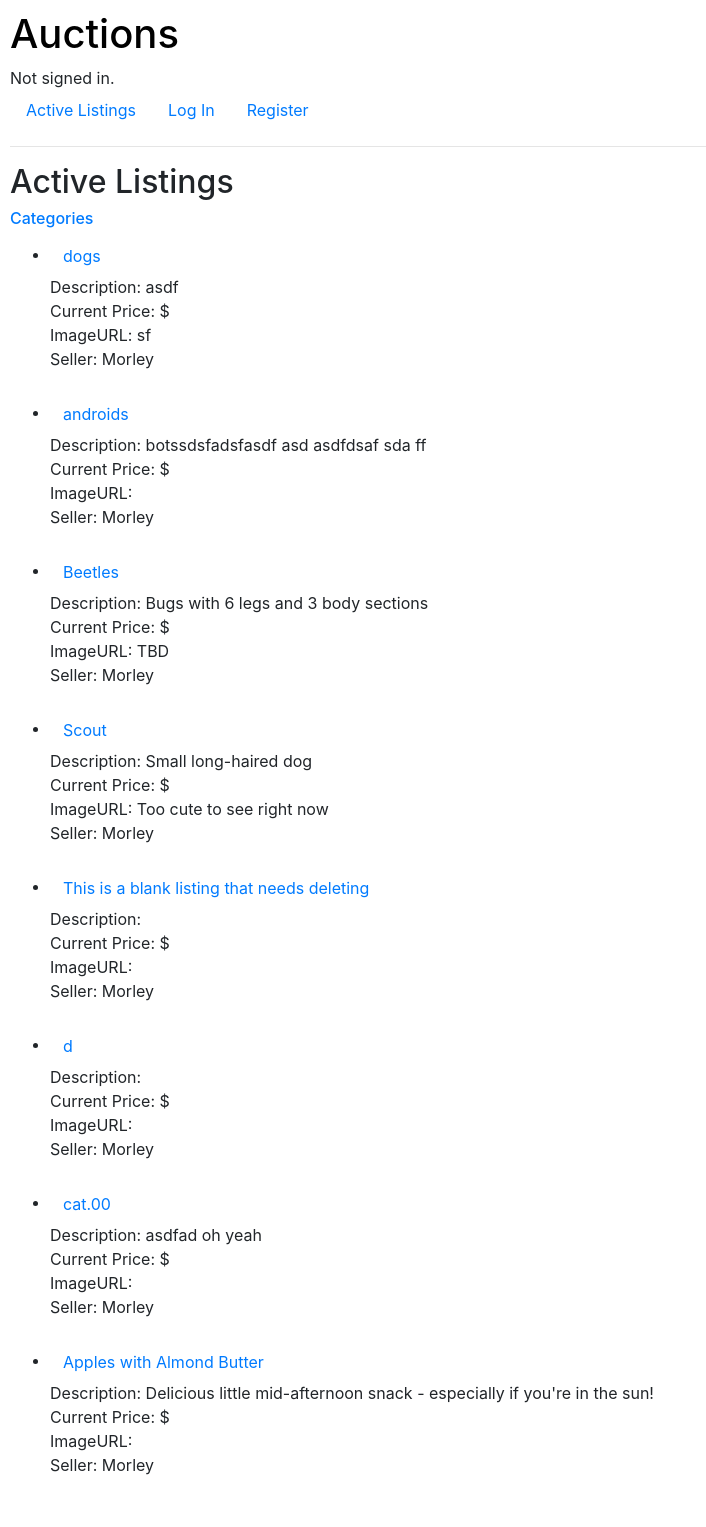
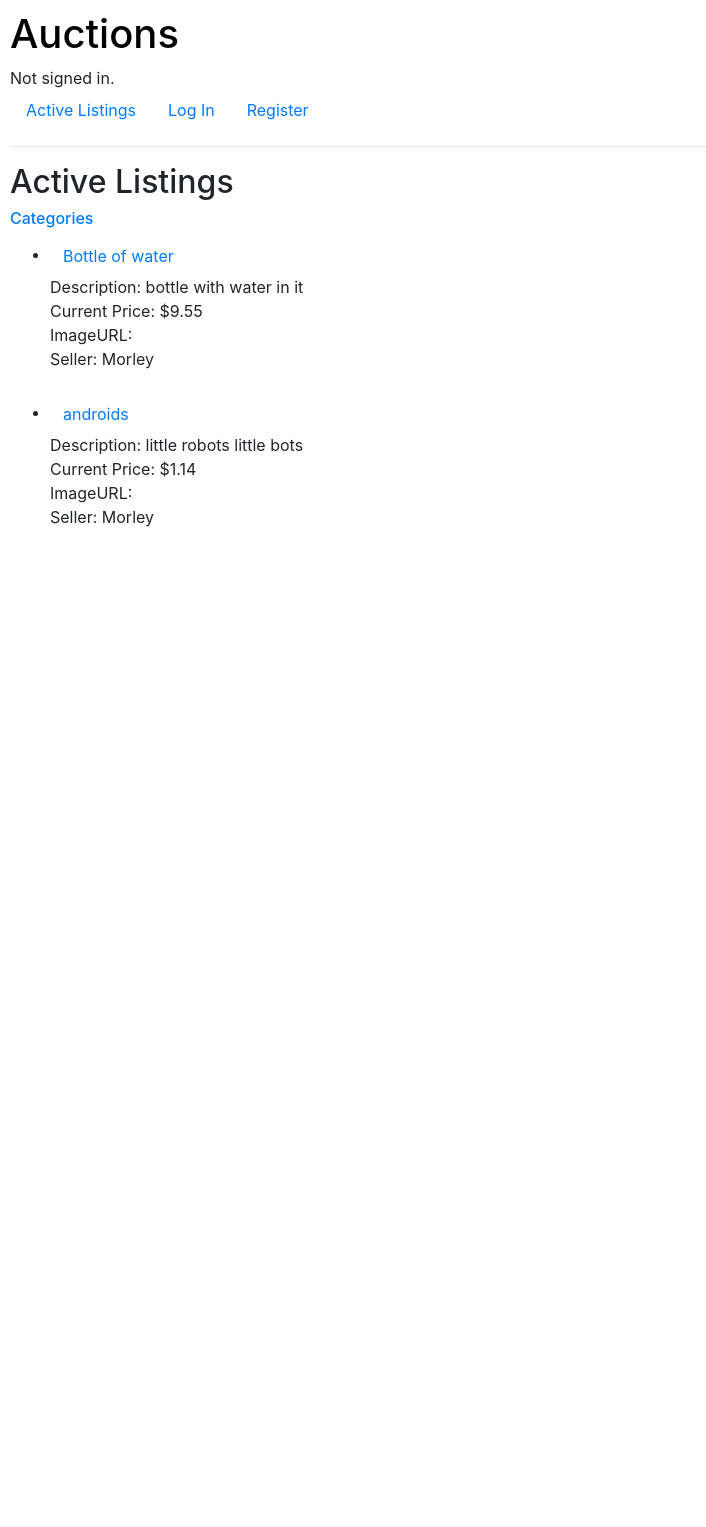
Before and after one commit to Spoonbadger/Project2-commerce, a Django app: page / in a window 1280 px wide. Shown: the whole page, without its empty margins (0-706 px from the left). After the commit the page ends 527 px from the top, so only its background shows below. Run offline with Django 3.2, Linux system fonts and the light colour scheme; data comes from the database, SQL or seed files in the repository; some libraries are stand-ins or nearby versions.

Commit message:
Feat: auction bidding feature

```diff
--- a/auctions/models.py
+++ b/auctions/models.py
@@ -1,17 +1,17 @@
 from django.contrib.auth.models import AbstractUser
 from django.db import models
 
+
 class Bid(models.Model):
-    new_bid = models.DecimalField(max_digits=10, decimal_places=2)
+    new_bid = models.DecimalField(max_digits=10, blank=True, decimal_places=2)
     user = models.ForeignKey('User', on_delete=models.CASCADE, related_name="bidding_user")
-    starting_bid = models.DecimalField(max_digits=10, decimal_places=2)
 
 
 class Category(models.Model):
-    categoryName = models.CharField(max_length=64)
+    category_name = models.CharField(max_length=64)
 
     def __str__(self):
-        return self.categoryName
+        return self.category_name
 
 
 class Comments(models.Model):
@@ -24,11 +24,10 @@
     title = models.CharField(max_length=64)
     description = models.TextField()
     imageURL = models.URLField(max_length=200, blank=True)
-    price = models.ForeignKey('Bid', on_delete=models.CASCADE, related_name="bid")
+    current_bid = models.ForeignKey('Bid', on_delete=models.CASCADE, related_name="listing", default=0)
     isActive = models.BooleanField(default=True)
     seller = models.ForeignKey('User', on_delete=models.CASCADE, blank=True, related_name="seller")
     category = models.ForeignKey('Category', on_delete=models.CASCADE, related_name="category")
-
 
     def __str__(self):
         return self.title
--- a/auctions/templates/auctions/create_listing.html
+++ b/auctions/templates/auctions/create_listing.html
@@ -12,7 +12,7 @@
         <label for="category">Category:</label>
         <select name="listing_category" id="category" required>
             {% for category in categories %}
-                <option value="{{ category }}">{{ category }}</option>
+                <option value="{{ category.category_name }}">{{ category.category_name }}</option>
             {% endfor %}
         </select><br>
         <label for="image_url">Image URL (optional):</label>
--- a/auctions/templates/auctions/index.html
+++ b/auctions/templates/auctions/index.html
@@ -9,7 +9,7 @@
                 <li>
                     <a href="{% url 'auctions:listing' title=listing.title %}" class="btn btn-link">{{ listing.title }}</a><br>
                     Description: {{ listing.description }}<br>
-                    Current Price: ${{ listing.price }}<br>
+                    Current Price: ${{ listing.current_bid.new_bid }}<br>
                     ImageURL: {{ listing.imageURL }}<br>
                     Seller: {{ listing.seller.username }}
                 </li><br>
--- a/auctions/templates/auctions/register.html
+++ b/auctions/templates/auctions/register.html
@@ -8,7 +8,7 @@
         <div>{{ message }}</div>
     {% endif %}
 
-    <form action="{% url 'register' %}" method="post">
+    <form action="{% url 'auctions:register' %}" method="post">
         {% csrf_token %}
         <div class="form-group">
             <input class="form-control" autofocus type="text" name="username" placeholder="Username">
@@ -25,6 +25,6 @@
         <input class="btn btn-primary" type="submit" value="Register">
     </form>
 
-    Already have an account? <a href="{% url 'login' %}">Log In here.</a>
+    Already have an account? <a href="{% url 'auctions:login' %}">Log In here.</a>
 
 {% endblock %}
--- a/auctions/templates/auctions/watchlist.html
+++ b/auctions/templates/auctions/watchlist.html
@@ -8,8 +8,12 @@
             {% for listing in watchlistings %}
                 <li>
                     <a href="{% url 'auctions:listing' title=listing.title %}">{{ listing.title }}</a><br>
-                    {{ listing.price }}
+                    ${{ listing.current_bid.new_bid }}
                 </li><br>
+            {% empty %}
+            <p>
+                No items in watchlist yet...
+            </p>
             {% endfor %}
         </ul>
     {% endif %}
--- a/auctions/views.py
+++ b/auctions/views.py
@@ -34,26 +34,27 @@
                 title = request.POST['listing_title']
                 description = request.POST['listing_description']
                 imageURL = request.POST['listing_image_url']
-                price = request.POST['listing_start_price']
-                category = request.POST['listing_category']
-                categoryData = Category.objects.get(categoryName=category)
-                seller = request.user.username
+                start_price = request.POST['listing_start_price']
+                category_name = request.POST['listing_category']
+                category = Category.objects.get(category_name=category_name)
                 user = request.user
-                starting_price = Bid(starting_price=float(price), user=user)
-                starting_price.save()
+                # Price will be from creating a new Bid
+                starting_bid = Bid(new_bid=float(start_price), user=user)
+                starting_bid.save()
                 # Create new listing
-                newListing = Listing(
+                new_listing = Listing(
                     title=title,
                     description=description,
                     imageURL=imageURL,
-                    price=float(starting_price),
-                    category=categoryData,
-                    seller=seller
+                    current_bid=starting_bid,
+                    category=category,
+                    seller=user
                 )
-                newListing.save()
+                new_listing.save()
                 return HttpResponseRedirect(reverse("auctions:index"))
             except ValueError as e:
                 print(f"Value Error: {e}")
+
 
 
 def index(request):
@@ -79,14 +80,8 @@
             return render(request, "auctions/listing.html", {
                 "listing": listing,
             })
-    else:
-        if request.user.is_authenticated:
-            new_bid_price = ...
-            if new_bid_price > listing.price:
-                listing.price = new_bid_price
-                listing.save()
-            return redirect("auctions:listing", title=title)
-        return redirect("auctions:listing", title=title)
+
+
 
 
 def login_view(request):
@@ -113,8 +108,25 @@
     return HttpResponseRedirect(reverse("auctions:index"))
 
 
-def new_bid(request):
-    return
+def new_bid(request, id):
+    new_bid = float(request.POST['bid'])
+    listing = Listing.objects.get(pk=id)
+    if new_bid > listing.current_bid.new_bid:
+        update_bid = Bid(user=request.user, new_bid=new_bid)
+        update_bid.save()
+        listing.current_bid = update_bid
+        listing.save()
+        return render (request, "auctions/listing.html", {
+            "listing": listing,
+            "message": "You're the highest bidder!"
+        })
+    else:
+        return render (request, "auctions/listing.html", {
+            "listing": listing,
+            "message": "Enter a higher bid amount"
+        })
+
+# Figure out how the hell I got bidding to work??? I have absolutely no idea.
 
 
 def register(request):
@@ -138,7 +150,7 @@
                 "message": "Username already taken."
             })
         login(request, user)
-        return HttpResponseRedirect(reverse("index"))
+        return HttpResponseRedirect(reverse("auctions:index"))
     else:
         return render(request, "auctions/register.html")
 
```
Also changed, not shown: auctions/templates/auctions/listing.html (+4 -3 lines), db.sqlite3.
